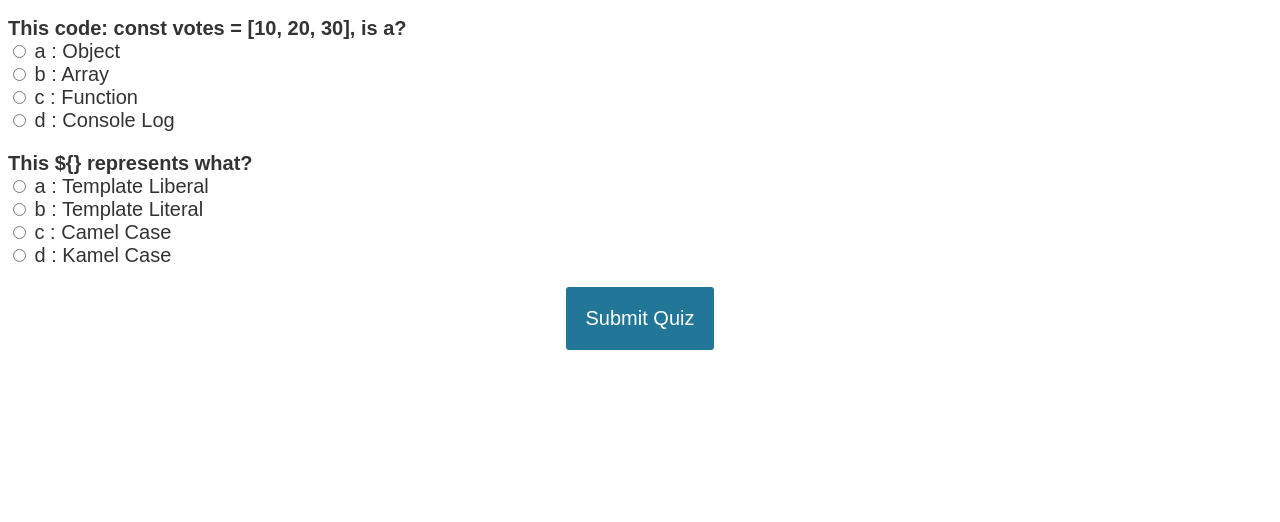
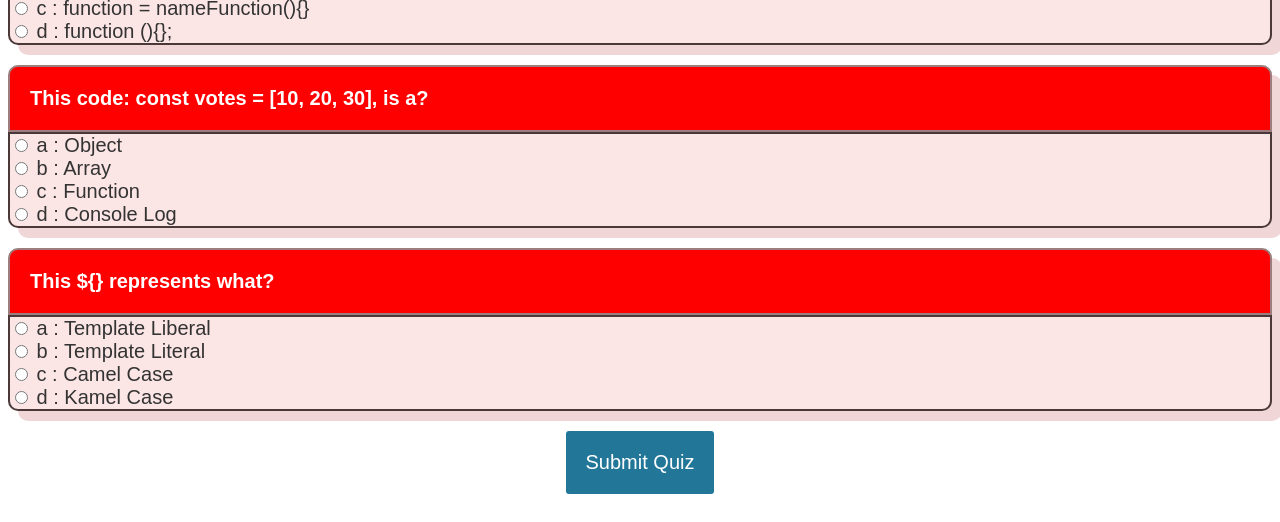
Before and after one commit to Freightscape/Are-you-smarter-than-a-GA-Dev, a plain HTML site: page index.html in a window 1280 px wide. Shown: the part 281-803 px from the top of the page. Drawn offline with Linux system fonts and the light colour scheme.

Commit message:
Styling CSS

```diff
--- a/reference.css
+++ b/reference.css
@@ -9,10 +9,22 @@ body {
 .question {
   font-weight: 600;
   text-align: left;
+  background-color: red;
+  color: white;
+  border-top-right-radius: 10px;
+  border-top-left-radius: 10px;
+  border: 2px solid rgb(157, 125, 125);
+  padding: 20px;
+  box-shadow: rgb(240, 214, 214) 10px 10px;
 }
 .answers {
   margin-bottom: 20px;
   text-align: left;
+  background-color: rgb(252, 229, 229);
+  border-bottom-right-radius: 10px;
+  border-bottom-left-radius: 10px;
+  border: 2px solid rgb(75, 56, 56);
+  box-shadow: rgb(240, 214, 214) 10px 10px;
 }
 .answers label {
   display: block;
```
